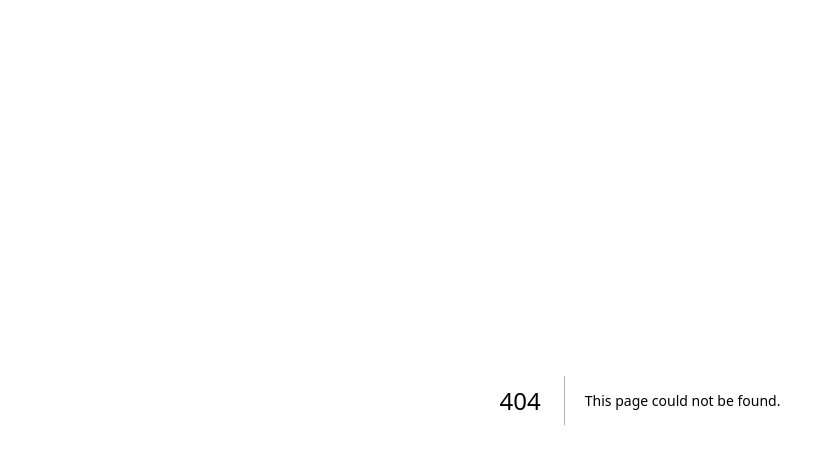
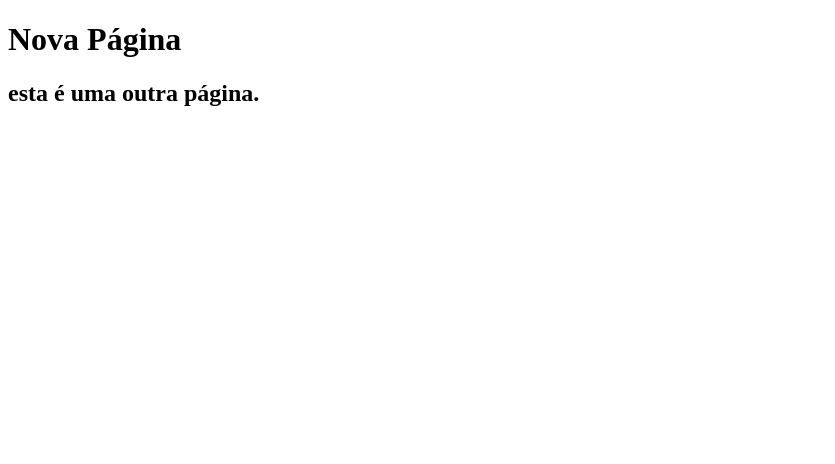
Before and after one commit to MarlonHD/pweb-next, a Next.js app: page /receita02/outraPagina in a window 1280 px wide. Before the commit this address had no page. Shown: the top 464 px of the page, without its empty margins (0-835 px from the left). Built offline with nearby package versions, Linux system fonts and the light colour scheme.

Commit message:
Receita 2

```diff
--- /dev/null
+++ b/pages/receita02/novaPagina.js
@@ -0,0 +1,16 @@
+export default function Principal(){
+
+    return (
+        <div>
+            <h1>Nova Página</h1>
+            <MariaPrea mensagem="morreu maria preá..."/>
+        </div>
+    )
+}
+
+export function MariaPrea({mensagem}){
+
+    return (
+        <h2>{mensagem}</h2>
+    )
+}
--- /dev/null
+++ b/pages/receita02/outraPagina.js
@@ -0,0 +1,11 @@
+import { MariaPrea } from "./novaPagina"
+
+export default function Principal(){
+
+    return (
+        <div>
+            <h1>Nova Página</h1>
+            <MariaPrea mensagem="esta é uma outra página."/>
+        </div>
+    )
+}
```
